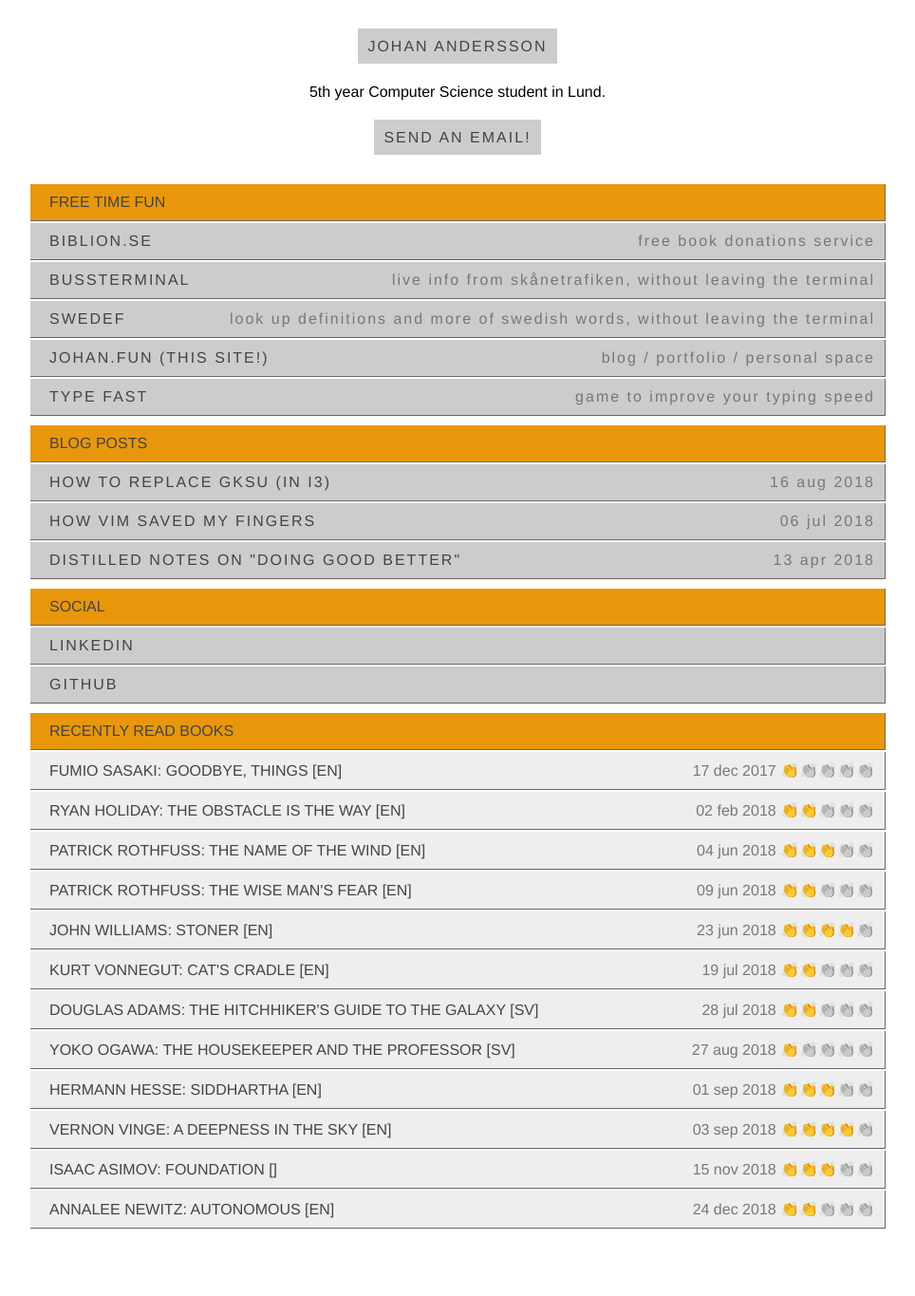
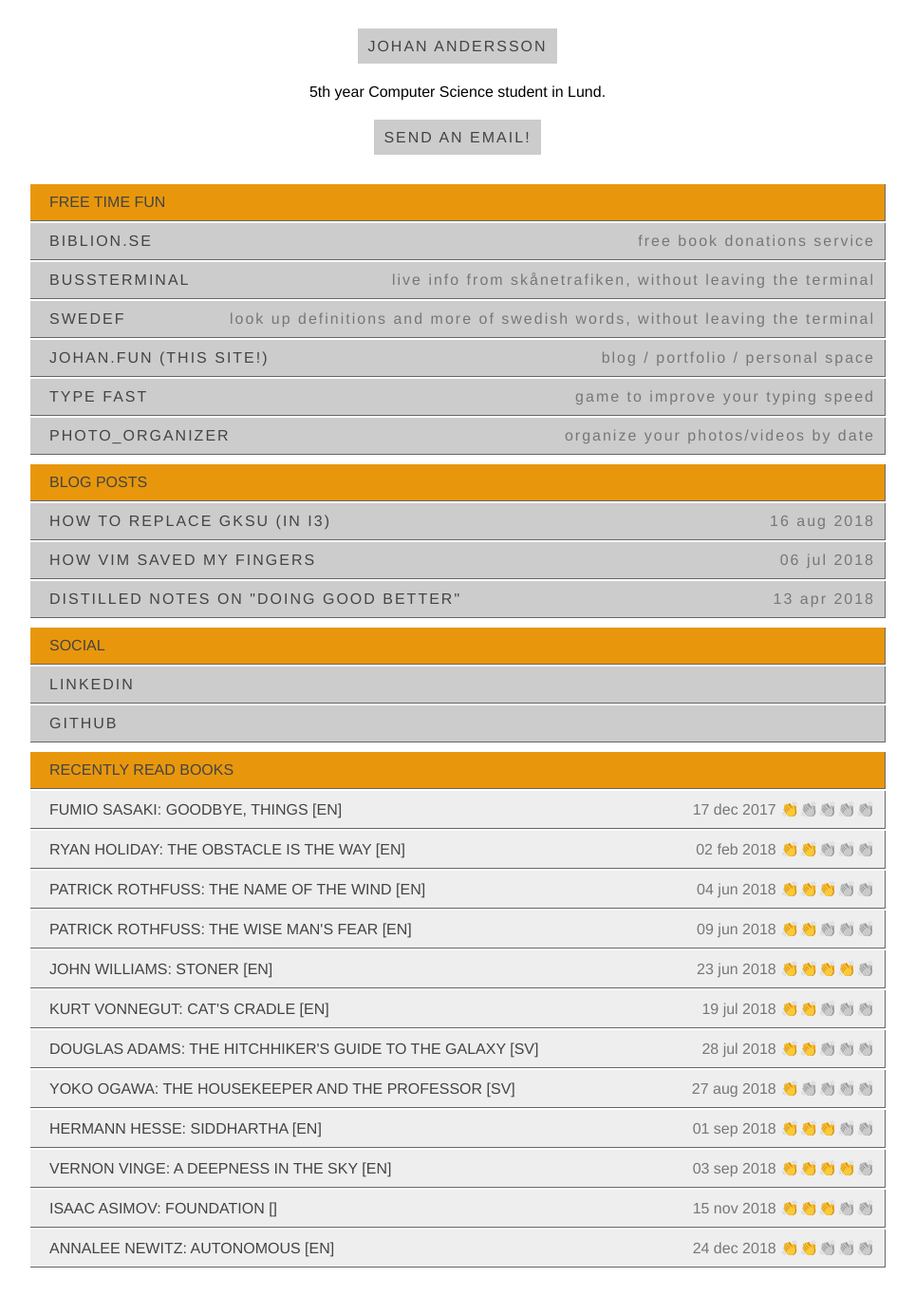
Before and after one commit to johan-andersson01/johan-andersson01.github.io, a Jekyll site: the page built from index.html, in a window 1280 px wide. Shown: the whole page at 95% size, without its empty margins (158-1122 px from the left). Built offline with Jekyll 4.4.1, drawn with Linux system fonts in a browser that asks for light colours; before the commit the page ends 1324 px from its top, so only the background shows below that.

Commit message:
add project

```diff
--- a/_data/projects.yml
+++ b/_data/projects.yml
@@ -24,3 +24,8 @@
   url: 'https://github.com/johan-andersson01/typefast'
   description: 'game to improve your typing speed'
   lang: 'c'
+- photo_organizer:
+  title: 'photo_organizer'
+  url: 'https://github.com/johan-andersson01/photo_organizer'
+  description: 'organize your photos/videos by date'
+  lang: 'python'
```
